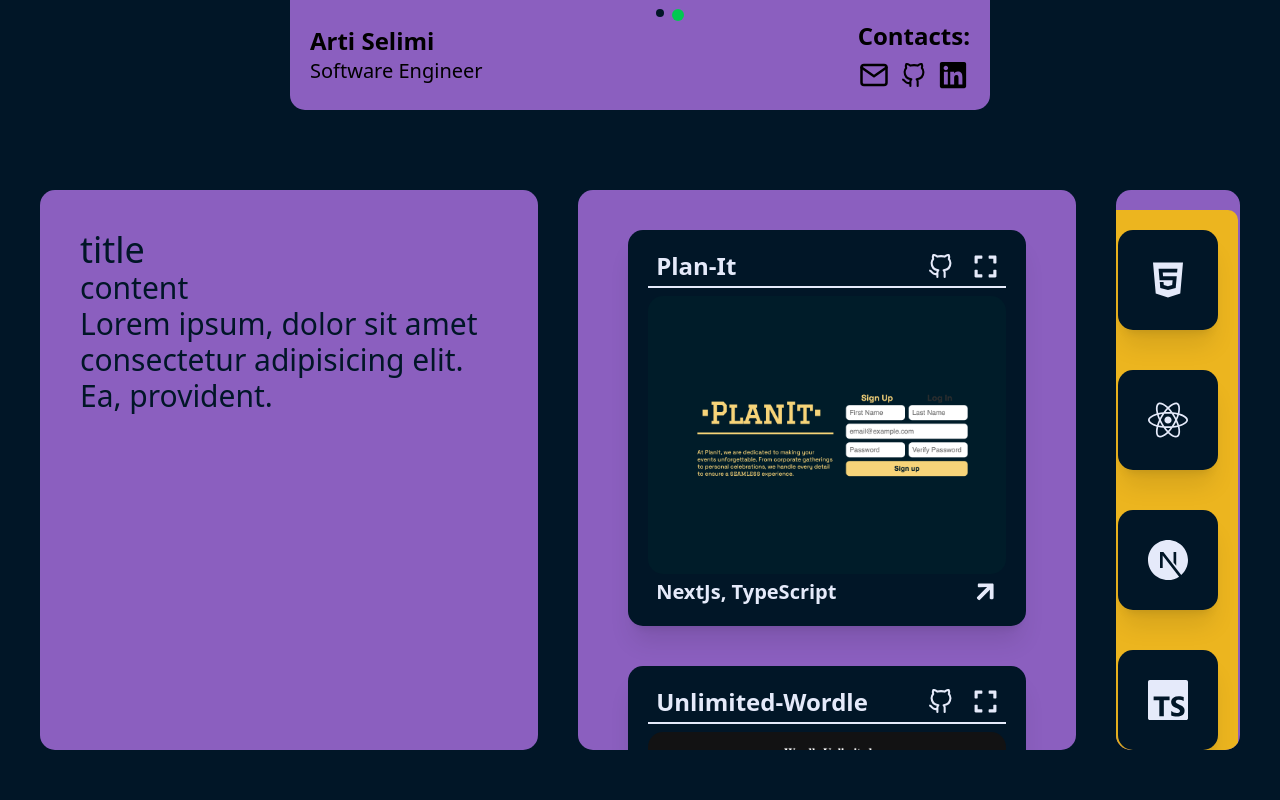
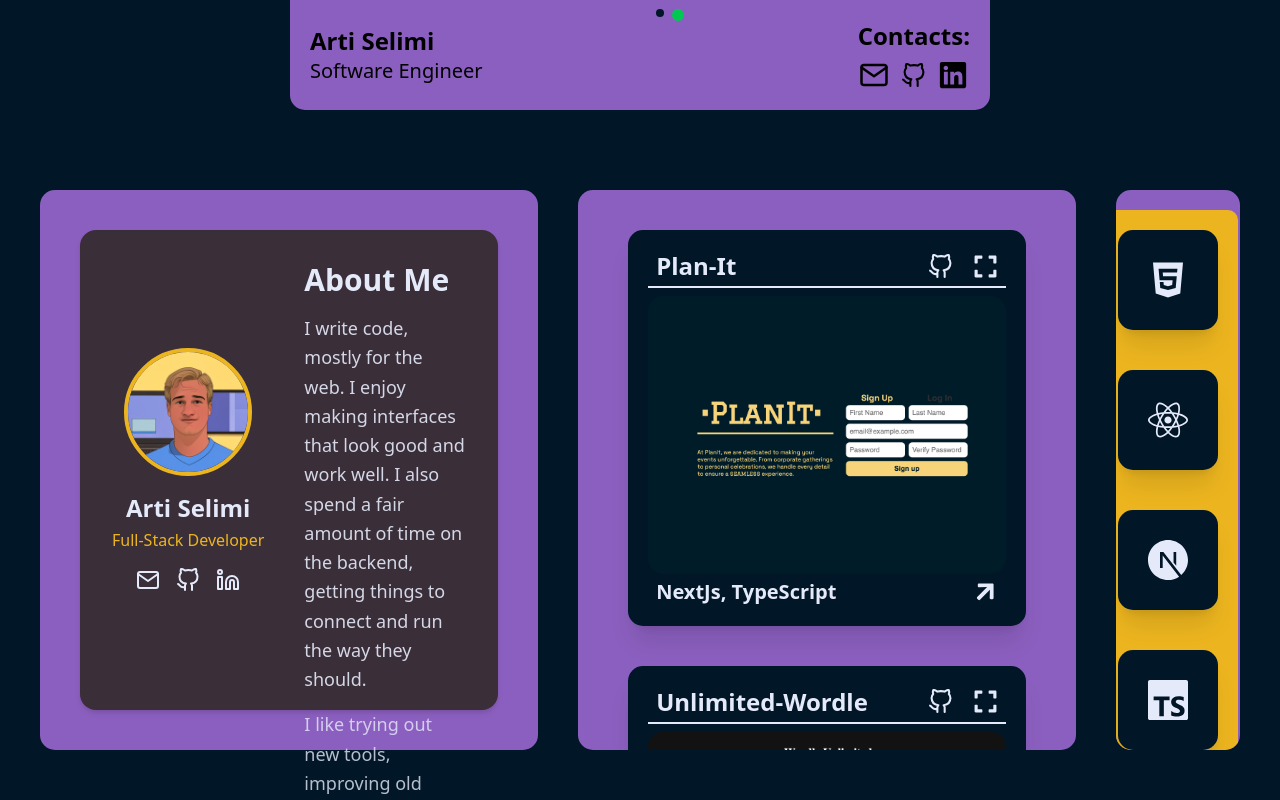
Before and after one commit to Arti-Selimi/ArtiSelimi, a Next.js app: page / in a window 1280 px wide. Shown: the top 800 px of the page. Built offline with nearby package versions, Linux system fonts and the light colour scheme.

Commit message:
added about section

```diff
--- a/src/components/about/about.tsx
+++ b/src/components/about/about.tsx
@@ -2,15 +2,23 @@ import React from "react";
 import { FiMail, FiGithub, FiLinkedin } from "react-icons/fi";
 import { FaReact } from "react-icons/fa";
 import Image from "next/image";
+import ProfilePic from "../../../public/Arti.jpg";
 
 type Props = {};
 
 export default function About({}: Props) {
   return (
-    <div className="bg-brown text-white p-8 rounded-2xl shadow-md max-w-4xl mx-auto mt-10 flex flex-col lg:flex-row items-center gap-10">
+    <div className="bg-brown text-white p-8 rounded-2xl shadow-md h-full max-w-full mx-auto flex flex-col lg:flex-row items-center gap-10">
+      {/* Profile + Socials */}
       <div className="flex flex-col items-center text-center lg:text-left">
         <div className="w-32 h-32 rounded-full overflow-hidden mb-4 border-4 border-accent-orange">
-          <h1></h1>
+          <Image
+            src={ProfilePic}
+            alt="Profile"
+            width={128}
+            height={128}
+            className="object-cover w-full h-full"
+          />
         </div>
         <h2 className="text-2xl font-semibold">Arti Selimi</h2>
         <p className="text-accent-orange mt-1">Full-Stack Developer</p>
@@ -28,17 +36,27 @@ export default function About({}: Props) {
         </div>
       </div>
 
-      {/* Info Section */}
-      <div className="flex-1">
-        <h1 className="text-3xl font-bold mb-4">About Me</h1>
-        <p className="text-lg leading-relaxed mb-4 text-white/90">
-          I’m a developer who enjoys crafting beautiful user interfaces and clean backend logic.
-          Passionate about React, design systems, and bringing ideas to life through code.
-          Always curious, always building.
-        </p>
-        <div className="flex items-center gap-3 mt-4">
+      {/* Description */}
+      <div className="flex-1 flex flex-col justify-between h-full">
+        <div>
+          <h1 className="text-3xl font-bold mb-4">About Me</h1>
+          <p className="text-lg leading-relaxed mb-4 text-white/90">
+            I write code, mostly for the web. I enjoy making interfaces that look good and work well.
+            I also spend a fair amount of time on the backend, getting things to connect and run the way they should.
+          </p>
+          <p className="text-lg leading-relaxed text-white/80 mb-6">
+            I like trying out new tools, improving old projects, and learning by building things. Right now,
+            I’m focused on working with JavaScript frameworks like React and Next.js.
+          </p>
+        </div>
+
+        <div className="flex items-center gap-3 mt-auto">
           <FaReact className="text-accent-orange text-3xl animate-spin-slow" />
-          <span className="text-white/90">Lately working with React, Next.js & TypeScript.</span>
+          <span className="text-white/90">Lately using React, Next.js & TypeScript.</span>
+        </div>
+
+        <div className="mt-8 text-white/60 italic text-sm">
+          “Code is like humor. When you have to explain it, it’s bad.” — Cory House
         </div>
       </div>
     </div>
--- a/src/components/board/main.tsx
+++ b/src/components/board/main.tsx
@@ -14,23 +14,13 @@ import Pixel from "../../../public/projects/pixel.png";
 import Planit from "../../../public/projects/planit.png";
 import Wordle from "../../../public/projects/wordle.png";
 import IconTile from "../tiles/iconTiles";
+import About from "../about/about";
 
 export default function BoardMain() {
   return (
     <div className="h-[80vh] w-full flex gap-10 p-10 text-white">
       <div className="flex flex-col items-center gap-10 h-full flex-5 bg-violet p-10 rounded-[15px]">
-        <div className="text-black">
-          <div>
-            <h1 className="text-4xl">title</h1>
-          </div>
-          <div>
-            <p className="text-3xl">content</p>
-            <p className="text-3xl">
-              Lorem ipsum, dolor sit amet consectetur adipisicing elit. Ea,
-              provident.
-            </p>
-          </div>
-        </div>
+        <About />
       </div>
       <div className="flex flex-col items-center gap-10 h-full flex-5 bg-violet p-10 rounded-[15px] overflow-auto scrollable">
         <Tile
```
Also changed, not shown: public/Arti.jpg (added).
